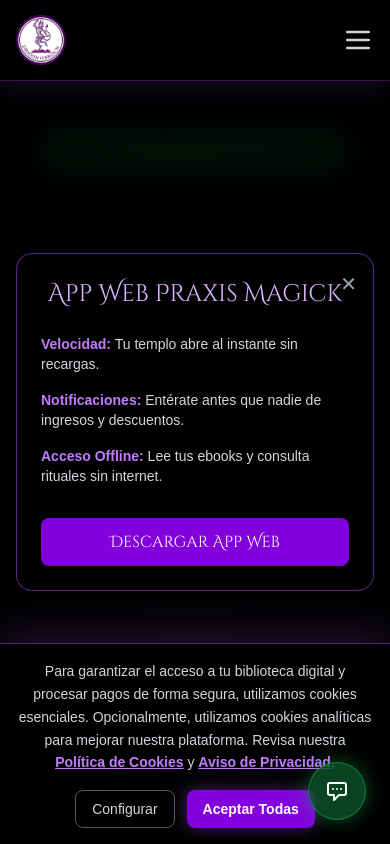
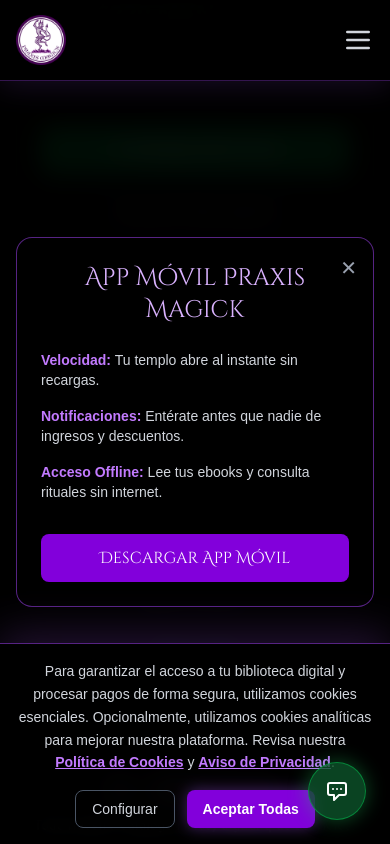
Before and after one commit to adms-ux/praxis-magick-web, a Next.js app: page / in a window 390 px wide. Both pictures are taken after a click on the element 195 px from the left and 1463 px from the top of the page. Shown: the part 1041-1885 px from the top of the page. Built offline with nearby package versions, Linux system fonts and the light colour scheme.

Commit message:
Actualizar PortalRegistro.tsx

```diff
--- a/src/app/Components/PortalRegistro.tsx
+++ b/src/app/Components/PortalRegistro.tsx
@@ -1,5 +1,6 @@
 "use client";
 import { useState } from "react";
+import Link from "next/link";
 
 export default function PortalRegistro() {
   const [showAppModal, setShowAppModal] = useState(false);
@@ -14,7 +15,7 @@
       >
         <div className="text-center md:text-left mb-4 md:mb-0">
           <h3 className="text-xl md:text-2xl font-cinzel text-purple-300">Lleva la Magia Contigo</h3>
-          <p className="text-xs text-gray-400 font-sans mt-1">Conoce los beneficios de instalar nuestra App Web gratuita.</p>
+          <p className="text-xs text-gray-400 font-sans mt-1">Conoce los beneficios de instalar nuestra Aplicación Móvil.</p>
         </div>
         <button className="px-6 py-2 bg-transparent border border-purple-500/50 text-purple-300 rounded text-xs font-bold uppercase tracking-wider group-hover:bg-purple-900/40">
           Saber Más
@@ -38,15 +39,24 @@
         <div className="fixed inset-0 z-[200] flex items-center justify-center p-4 bg-black/90 backdrop-blur-md">
           <div className="relative w-full max-w-lg bg-black border border-purple-500/50 rounded-2xl p-6 md:p-8 font-sans">
             <button onClick={() => setShowAppModal(false)} className="absolute top-4 right-4 text-gray-400 hover:text-white text-xl">✕</button>
-            <h3 className="text-2xl font-cinzel text-purple-300 mb-6 text-center">App Web Praxis Magick</h3>
+            <h3 className="text-2xl font-cinzel text-purple-300 mb-6 text-center">App Móvil Praxis Magick</h3>
             <div className="space-y-4 text-sm text-gray-300 mb-8">
               <p><strong className="text-purple-400">Velocidad:</strong> Tu templo abre al instante sin recargas.</p>
               <p><strong className="text-purple-400">Notificaciones:</strong> Entérate antes que nadie de ingresos y descuentos.</p>
               <p><strong className="text-purple-400">Acceso Offline:</strong> Lee tus ebooks y consulta rituales sin internet.</p>
             </div>
-            <button className="w-full py-3 bg-purple-700 hover:bg-purple-600 text-white font-cinzel rounded-lg transition-colors">
-              Descargar App Web
-            </button>
+
+            {/* Oculto en monitores (md:hidden), visible en móviles */}
+            <div className="md:hidden">
+              <button className="w-full py-3 bg-purple-700 hover:bg-purple-600 text-white font-cinzel rounded-lg transition-colors">
+                Descargar App Móvil
+              </button>
+            </div>
+            {/* Visible en monitores (hidden md:block), oculto en móviles */}
+            <div className="hidden md:block bg-purple-950/40 border border-purple-500/50 p-4 rounded-lg text-center">
+              <p className="text-sm text-purple-200 font-bold mb-1">Disponible solo para dispositivos móviles.</p>
+              <p className="text-xs text-gray-400">Abre <strong className="text-white">praxismagick.com</strong> desde el navegador de tu celular para instalar tu templo portátil.</p>
+            </div>
           </div>
         </div>
       )}
@@ -61,9 +71,9 @@
               <p><strong className="text-green-400">Grimorios Gratuitos:</strong> Desbloquea instrucciones exclusivas al adquirir productos físicos.</p>
               <p><strong className="text-green-400">Chat del Cónclave:</strong> Soporte directo sin intermediarios.</p>
             </div>
-            <button className="w-full py-3 bg-transparent border border-green-500 text-green-400 hover:bg-green-900/30 font-cinzel rounded-lg transition-colors">
+            <Link href="/registro" className="block w-full py-3 bg-green-700 hover:bg-green-600 text-white text-center font-cinzel rounded-lg transition-colors shadow-[0_0_15px_rgba(34,197,94,0.3)]">
               Registrarse Gratis
-            </button>
+            </Link>
           </div>
         </div>
       )}
```
